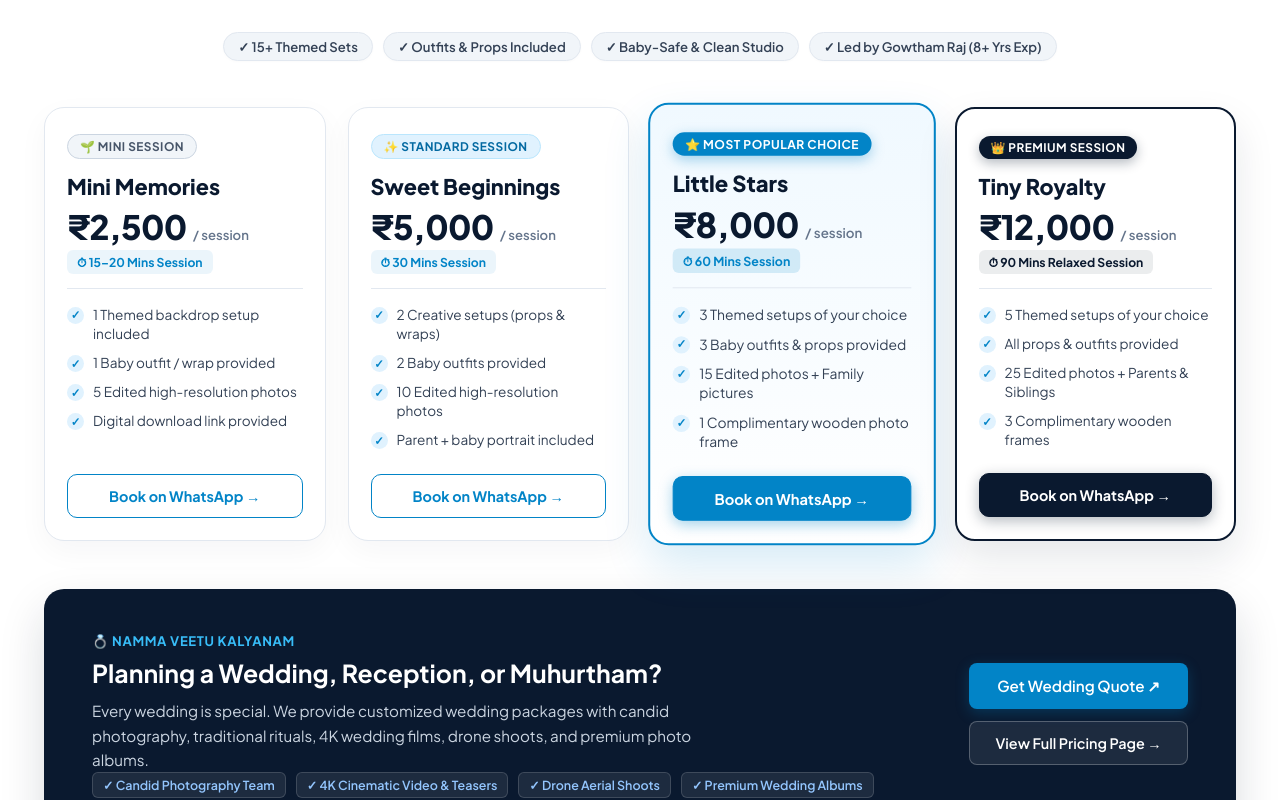
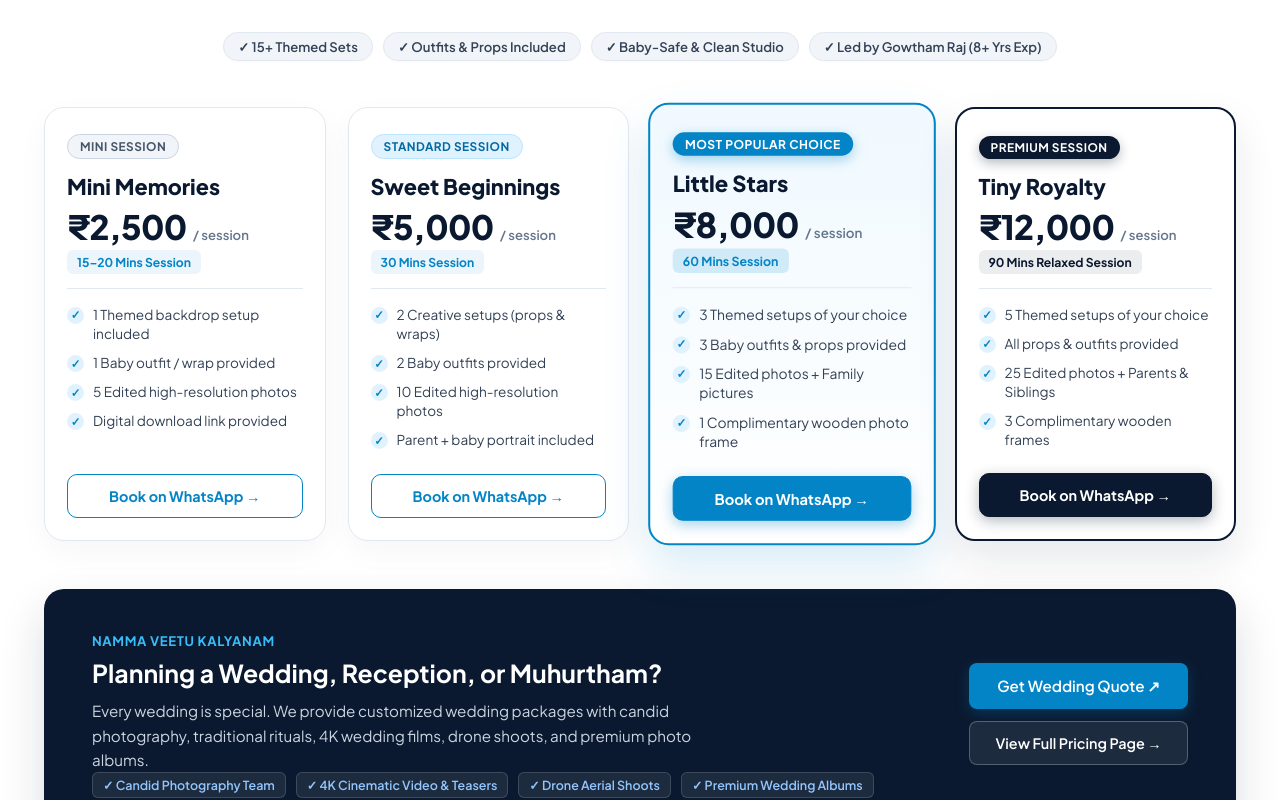
Before and after one commit to ramram128/raavan-public, a React (Vite) app in the folder frontend/: page / in a window 1280 px wide. Shown: the part 4306-5106 px from the top of the page. Built offline with nearby package versions, Linux system fonts and the light colour scheme; a web font is replaced by a local one.

Commit message:
fix: remove pin emoji and clutter emojis from photo cards and pricing tiers

```diff
--- a/frontend/src/pages/AboutPage.jsx
+++ b/frontend/src/pages/AboutPage.jsx
@@ -189,7 +189,7 @@ export default function AboutPage({ onNavigate }) {
                     {b.address}
                   </p>
                   <p style={{ fontSize: "0.85rem", color: "#e2b876", marginBottom: "1rem" }}>
-                    📍 Landmark: {b.landmark}
+                    Landmark: {b.landmark}
                   </p>
                 </div>
 
--- a/frontend/src/pages/ContactPage.jsx
+++ b/frontend/src/pages/ContactPage.jsx
@@ -125,7 +125,7 @@ export default function ContactPage() {
                       {b.address}
                     </p>
                     <p style={{ fontSize: "0.8rem", color: "#e2b876", marginBottom: "0.5rem" }}>
-                      📍 Landmark: {b.landmark}
+                      Landmark: {b.landmark}
                     </p>
                     <a
                       href={b.mapUrl}
--- a/frontend/src/pages/GalleryPage.jsx
+++ b/frontend/src/pages/GalleryPage.jsx
@@ -152,7 +152,7 @@ export default function GalleryPage({ onNavigate }) {
                 </span>
                 <h3 style={{ fontSize: "1.15rem", margin: "0.2rem 0", color: "#fff" }}>{photo.title}</h3>
                 {photo.location && (
-                  <p style={{ fontSize: "0.82rem", opacity: 0.75 }}>📍 {photo.location}</p>
+                  <p style={{ fontSize: "0.82rem", opacity: 0.75 }}>{photo.location}</p>
                 )}
               </div>
             </div>
--- a/frontend/src/pages/HomePage.jsx
+++ b/frontend/src/pages/HomePage.jsx
@@ -458,7 +458,7 @@ export default function HomePage({ onNavigate }) {
                     <span className="inc-photo-cat-badge">{photo.category}</span>
                     <h3 className="inc-photo-card-title">{photo.title}</h3>
                     <p className="inc-photo-card-story">{photo.story}</p>
-                    <span className="inc-photo-card-loc">📍 {photo.location}</span>
+                    <span className="inc-photo-card-loc">{photo.location}</span>
                   </div>
                 </div>
               </div>
@@ -501,7 +501,7 @@ export default function HomePage({ onNavigate }) {
             {/* 1. Mini Memories */}
             <div className="luxury-pricing-card tier-intro">
               <div className="tier-header-badge">
-                <span className="tier-pill pill-intro">🌱 Mini Session</span>
+                <span className="tier-pill pill-intro">Mini Session</span>
               </div>
               <h3 className="tier-card-title">Mini Memories</h3>
               <div className="tier-price-box">
@@ -509,7 +509,7 @@ export default function HomePage({ onNavigate }) {
                   <span className="tier-price-amount">₹2,500</span>
                   <span className="tier-price-sub">/ session</span>
                 </div>
-                <span className="tier-duration-chip">⏱ 15–20 Mins Session</span>
+                <span className="tier-duration-chip">15–20 Mins Session</span>
               </div>
               <div className="tier-divider" />
               <ul className="tier-features-list">
@@ -547,7 +547,7 @@ export default function HomePage({ onNavigate }) {
             {/* 2. Sweet Beginnings */}
             <div className="luxury-pricing-card tier-classic">
               <div className="tier-header-badge">
-                <span className="tier-pill pill-classic">✨ Standard Session</span>
+                <span className="tier-pill pill-classic">Standard Session</span>
               </div>
               <h3 className="tier-card-title">Sweet Beginnings</h3>
               <div className="tier-price-box">
@@ -555,7 +555,7 @@ export default function HomePage({ onNavigate }) {
                   <span className="tier-price-amount">₹5,000</span>
                   <span className="tier-price-sub">/ session</span>
                 </div>
-                <span className="tier-duration-chip">⏱ 30 Mins Session</span>
+                <span className="tier-duration-chip">30 Mins Session</span>
               </div>
               <div className="tier-divider" />
               <ul className="tier-features-list">
@@ -593,7 +593,7 @@ export default function HomePage({ onNavigate }) {
             {/* 3. Little Stars (Featured Popular) */}
             <div className="luxury-pricing-card tier-popular is-featured-tier">
               <div className="tier-header-badge">
-                <span className="tier-pill pill-popular">⭐ MOST POPULAR CHOICE</span>
+                <span className="tier-pill pill-popular">MOST POPULAR CHOICE</span>
               </div>
               <h3 className="tier-card-title">Little Stars</h3>
               <div className="tier-price-box">
@@ -601,7 +601,7 @@ export default function HomePage({ onNavigate }) {
                   <span className="tier-price-amount">₹8,000</span>
                   <span className="tier-price-sub">/ session</span>
                 </div>
-                <span className="tier-duration-chip chip-popular">⏱ 60 Mins Session</span>
+                <span className="tier-duration-chip chip-popular">60 Mins Session</span>
               </div>
               <div className="tier-divider" />
               <ul className="tier-features-list">
@@ -639,7 +639,7 @@ export default function HomePage({ onNavigate }) {
             {/* 4. Tiny Royalty (VIP Luxury) */}
             <div className="luxury-pricing-card tier-luxury is-luxury-tier">
               <div className="tier-header-badge">
-                <span className="tier-pill pill-luxury">👑 PREMIUM SESSION</span>
+                <span className="tier-pill pill-luxury">PREMIUM SESSION</span>
               </div>
               <h3 className="tier-card-title">Tiny Royalty</h3>
               <div className="tier-price-box">
@@ -647,7 +647,7 @@ export default function HomePage({ onNavigate }) {
                   <span className="tier-price-amount">₹12,000</span>
                   <span className="tier-price-sub">/ session</span>
                 </div>
-                <span className="tier-duration-chip chip-luxury">⏱ 90 Mins Relaxed Session</span>
+                <span className="tier-duration-chip chip-luxury">90 Mins Relaxed Session</span>
               </div>
               <div className="tier-divider" />
               <ul className="tier-features-list">
@@ -686,7 +686,7 @@ export default function HomePage({ onNavigate }) {
           {/* Wedding Custom Quote Card (Full Width Banner) */}
           <div className="inc-wedding-quote-card">
             <div className="inc-wedding-quote-info">
-              <span className="inc-quote-badge">💍 NAMMA VEETU KALYANAM</span>
+              <span className="inc-quote-badge">NAMMA VEETU KALYANAM</span>
               <h3 className="inc-quote-heading">Planning a Wedding, Reception, or Muhurtham?</h3>
               <p className="inc-quote-desc">
                 Every wedding is special. We provide customized wedding packages with candid photography, traditional rituals, 4K wedding films, drone shoots, and premium photo albums.
@@ -741,7 +741,7 @@ export default function HomePage({ onNavigate }) {
                   />
                   <div className="inc-author-info">
                     <strong className="inc-author-name">{t.couple}</strong>
-                    <span className="inc-author-loc">📍 {t.location}</span>
+                    <span className="inc-author-loc">{t.location}</span>
                   </div>
                 </div>
               </div>
@@ -975,7 +975,7 @@ export default function HomePage({ onNavigate }) {
               <span className="clean-lightbox-cat">{lightboxPhoto.category}</span>
               <h3>{lightboxPhoto.title}</h3>
               <p>{lightboxPhoto.story}</p>
-              <span className="clean-lightbox-loc">📍 {lightboxPhoto.location}</span>
+              <span className="clean-lightbox-loc">{lightboxPhoto.location}</span>
             </div>
           </div>
         </div>
```
